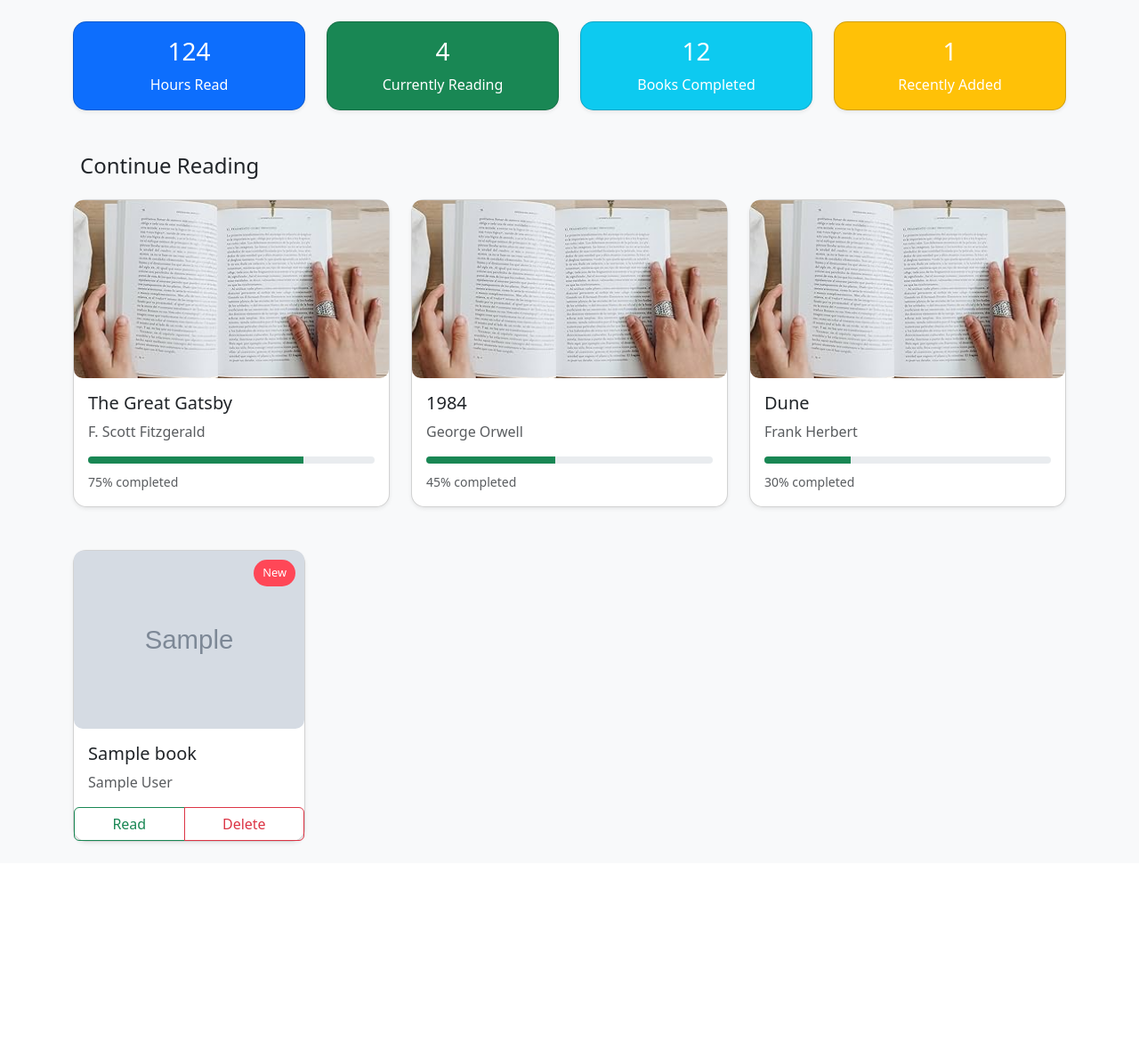
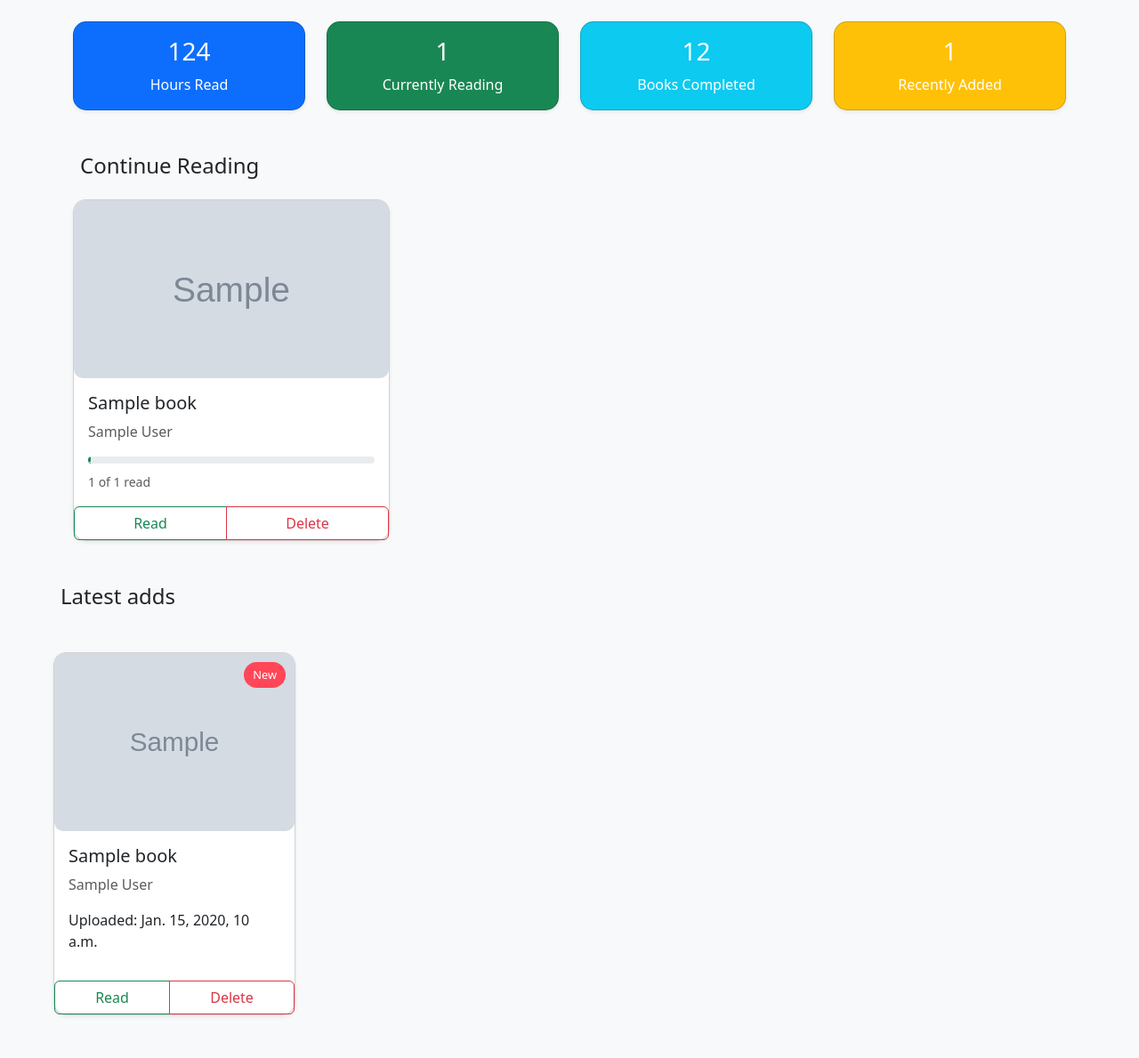
Before and after one commit to keith244/BookByte, a Django app: template templates/book/index.html in a window 1280 px wide. Shown: the part 56-1245 px from the top of the page at 89% size. Before the commit the page ends 1005 px from the top, so only its background shows below. Run offline with Django 5.2, Linux system fonts and the light colour scheme; the template is opened without the code that fills it: most values are stand-ins (such as "Sample title", 1, 10 or a date in 2020); grey boxes marked "Sample" are stand-in pictures; some libraries are stand-ins or nearby versions.

Commit message:
Backing up all changes

```diff
--- a/book/models.py
+++ b/book/models.py
@@ -17,7 +17,11 @@
 
 
     def __str__(self):
-        return self.title
+        return f'{self.title.upper()} uploaded by {self.user.username}'
+
+    # class Meta:
+    #     verbose_name_plural = 'Uploaded Books'
+
 
 class ReadingProgress(models.Model):
     user = models.ForeignKey(User,on_delete=models.CASCADE,)
--- a/book/urls.py
+++ b/book/urls.py
@@ -9,4 +9,5 @@
     path ('delete_book/<int:id>/', views.delete_book, name='delete_book'),
     path ('read_book/<int:id>/', views.read_book, name='read_book'),
     path ('book_reading_progress/<int:id>/', views.book_reading_progress, name='reading_progress'),
+    # path('',views.continue_reading_book, name='continue_reading_book'),
 ]
--- a/bookclubs/admin.py
+++ b/bookclubs/admin.py
@@ -1,5 +1,5 @@
 from django.contrib import admin
-from . models import Comment,BookClub,Membership
+from . models import Comment,BookClub,Membership,BookClubBook
 from user.models import User
 # Register your models here.
 
@@ -29,4 +29,5 @@
 
 
 admin.site.register(Comment)
+admin.site.register(BookClubBook)
 # admin.site.register(User,UserModelAdmin)
--- a/bookclubs/urls.py
+++ b/bookclubs/urls.py
@@ -6,4 +6,7 @@
     path('bookclubs/', views.book_club_list, name='book_club_list'),
     path('bookclub/<int:book_club_id>/', views.book_club_detail, name='book_club_detail'),
     path('delete_book_club/<int:id>/', views.delete_book_club, name='delete_book_club'),
+    path('bookclub/<int:book_club_id>/remove/<uuid:user_id>/', views.remove_member,name='remove_member' ),
+    path('bookclub/<int:book_club_id>/add_members/', views.add_members, name='add_members'),
+    path('bookclub/<int:book_club_id>/add_book/', views.add_book_to_club, name ='add_book_to_club'),
 ]
--- a/templates/book/base.html
+++ b/templates/book/base.html
@@ -7,6 +7,7 @@
     <title>BookByte</title>
     <!-- <link href="https://cdnjs.cloudflare.com/ajax/libs/bootstrap/5.3.0/css/bootstrap.min.css" rel="stylesheet">
     <link href="https://cdnjs.cloudflare.com/ajax/libs/font-awesome/6.0.0/css/all.min.css" rel="stylesheet"> -->
+    <link rel="shortcut icon" href="{% static 'img/icon.png' %}" type="image/x-icon">
     <link rel="stylesheet" href="{% static 'vendor/bootstrap/css/bootstrap.min.css' %}">
     <style>
         .stat-card {
@@ -57,7 +58,7 @@
                     {% if user.is_authenticated %}
                     {% if user.is_staff %}
                     <li class="nav-item">
-                        <a class="nav-link btn btn-outline-danger" href="{% url 'admin:index' %}" target="_blank"><i class="bi bi-box-arrow-right"></i>Admin</a>
+                        <a class="nav-link" href="{% url 'admin:index' %}" target="_blank"><i class="bi bi-box-arrow-right"></i>Admin</a>
                     </li>
                     {% endif %}
                     <li class="nav-item">
--- a/templates/book/index.html
+++ b/templates/book/index.html
@@ -1,6 +1,23 @@
 {% extends 'book/base.html' %}
 {% load static %}
 {% block content %}
+<style>
+    .progress-bar-container {
+    width: 100%;
+    background-color: #f0f0f0;
+    border-radius: 4px;
+    margin: 10px 0;
+}
+
+.progress-bar {
+    height: 20px;
+    background-color: #4CAF50;
+    border-radius: 4px;
+    text-align: center;
+    color: white;
+    transition: width 0.3s ease;
+}
+</style>
     <!-- Main Content -->
     <div class="container my-4">
         <!-- Stats Section -->
@@ -18,7 +35,7 @@
                 <div class="card stat-card shadow-sm bg-success text-white">
                     <div class="card-body text-center">
                         <i class="fas fa-book-open fa-2x mb-2"></i>
-                        <h3 class="card-title">4</h3>
+                        <h3 class="card-title">{{progress_count}}</h3>
                         <p class="card-text">Currently Reading</p>
                     </div>
                 </div>
@@ -46,48 +63,46 @@
         <!-- Continue Reading Section -->
 <h4 class="mb-4"><i class="fas fa-bookmark me-2"></i>Continue Reading</h4>
 <div class="row g-4 mb-5">
+    {% if continue_reading %}
+    {% for progress in continue_reading %}
     <div class="col-md-4">
         <div class="card stat-card shadow-sm">
-            <img src="{% static 'img/default.jpg' %}" class="book-cover" alt="Book cover">
+            {% if progress.book.cover_pic %}
+            <img src="{{ progress.book.cover_pic.url }}" class="book-cover" alt="Book cover">
+            {% else %}
+            <img src="{% static 'img/default.jpg' %}" class="book-cover" alt="">
+            {% endif %}
             <div class="card-body">
-                <h5 class="card-title">The Great Gatsby</h5>
-                <p class="card-text text-muted">F. Scott Fitzgerald</p>
+                <h5 class="card-title">{{progress.book.title}}</h5>
+                <p class="card-text text-muted">{{progress.book.author}}</p>
                 <div class="progress mb-2">
-                    <div class="progress-bar bg-success" style="width: 75%"></div>
+                    <div class="progress-bar bg-success" role="progressbar"
+                    style="width: {{ progress_percentage }}%"
+                    data-book-id = "{{book.id}}"
+                    data-current-page = "{{current_page}}"
+                    data-total-pages = "{{total_pages}}">
+                    {{progress_percentage|floatformat:1}}
+                    </div>
                 </div>
-                <small class="text-muted">75% completed</small>
+                <small class="text-muted">{{ progress.current_page }} of {{ progress.total_pages }} read</small>
+            </div>
+
+            <div class="btn-group" role="group" aria-label="Basic mixed styles example">
+                <a href="{% url 'read_book' progress.book.id %}" class="btn btn-outline-success">Read</a>
+                <a href="{% url 'delete_book' progress.book.id %}" type="button" class="btn btn-outline-danger" onclick="return confirm('Are you sure you want to delete this book?')">Delete</a>
             </div>
         </div>
     </div>
-    <div class="col-md-4">
-        <div class="card stat-card shadow-sm">
-            <img src="{% static 'img/default.jpg' %}" class="book-cover" alt="Book cover">
-            <div class="card-body">
-                <h5 class="card-title">1984</h5>
-                <p class="card-text text-muted">George Orwell</p>
-                <div class="progress mb-2">
-                    <div class="progress-bar bg-success" style="width: 45%"></div>
-                </div>
-                <small class="text-muted">45% completed</small>
-            </div>
-        </div>
-    </div>
-    <div class="col-md-4">
-        <div class="card stat-card shadow-sm">
-            <img src="{% static 'img/default.jpg' %}" class="book-cover" alt="Book cover">
-            <div class="card-body">
-                <h5 class="card-title">Dune</h5>
-                <p class="card-text text-muted">Frank Herbert</p>
-                <div class="progress mb-2">
-                    <div class="progress-bar bg-success" style="width: 30%"></div>
-                </div>
-                <small class="text-muted">30% completed</small>
-            </div>
-        </div>
+    {% endfor %}
+    {% else %}
+    <p class="text-muted">No books in continue reading</p>
+    {% endif %}
     </div>
 </div>
 
-<div class="row g-4">
+
+<div class="row g-4 mb-5 mx-5">
+    <h4 class="mb-4"><i class="fas fa-bookmark me-2"></i>Latest adds</h4>
     {% for book in books %}
     <div class="col-md-3">
         <div class="card stat-card shadow-sm">
@@ -102,6 +117,7 @@
             <div class="card-body">
                 <h5 class="card-title">{{ book.title }}</h5>
                 <p class="card-text text-muted">{{ book.author }}</p>
+                <p>Uploaded: {{ book.upload_date }}</p>
             </div>
             <div class="btn-group" role="group" aria-label="Basic mixed styles example">
                 <a href="{% url 'read_book' book.id %}" class="btn btn-outline-success">Read</a>
@@ -113,4 +129,19 @@
 </div>
 </div>
     </div>
+    <script>
+        document.addEventListener('DOMContentLoaded', function() {
+    function updateProgressBar(currentPage, totalPages) {
+        const percentage = (currentPage / totalPages) * 100;
+        const progressBar = document.querySelector('.progress-bar');
+        progressBar.style.width = percentage + '%';
+        progressBar.textContent = percentage.toFixed(1) + '%';
+    }
+
+    // Update progress when page changes
+    window.addEventListener('pageChange', function(e) {
+        updateProgressBar(e.detail.currentPage, e.detail.totalPages);
+    });
+});
+    </script>
 {% endblock %}
--- a/user/views.py
+++ b/user/views.py
@@ -54,7 +54,7 @@
 
         if user is not None:
             login(request,user)
-            messages.success(request,f'Welcome,{context['username']}!')
+            messages.success(request,f'Welcome, {context['email']}!')
             return redirect('index')
         else:
             if User.objects.filter(email = context['email']).exists():
```
Also changed, not shown: book/views.py (+39 -11 lines), bookclubs/models.py (+19 -1 lines), bookclubs/views.py (+95 -3 lines), templates/bookclubs/add_book_to_club.html (added, +45 -0 lines), templates/bookclubs/book_club_details.html (+18 -6 lines), bookclubs/migrations/0002_bookclubbook.py (added), static/img/icon.png (added).
